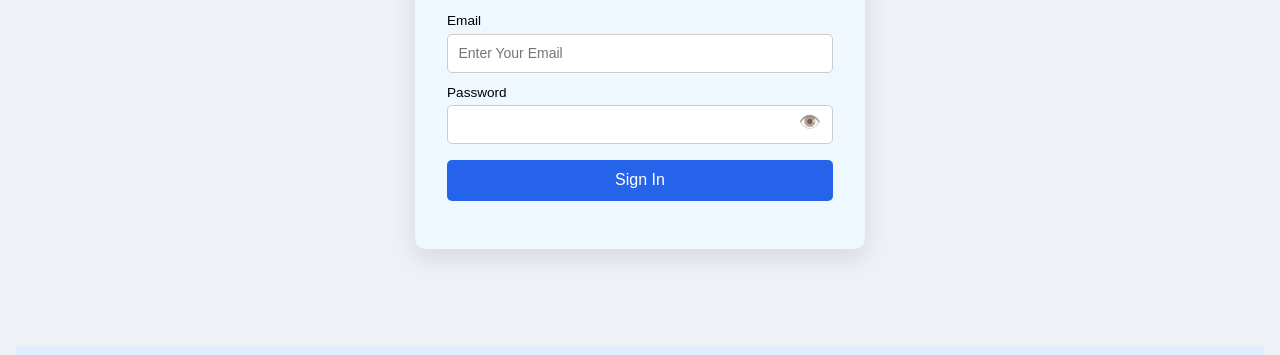
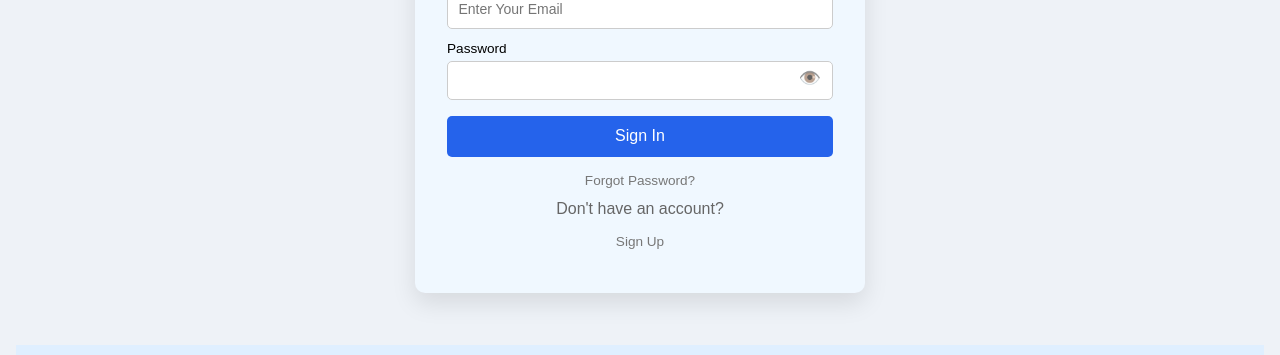
Before and after one commit to Thazu121/loginsignup, a plain HTML site: page index.html in a window 1280 px wide. Shown: the part 309-664 px from the top of the page. Drawn offline with Linux system fonts and the light colour scheme.

Commit message:
added the sigup link,forgot in index.html

```diff
--- a/index.html
+++ b/index.html
@@ -23,22 +23,40 @@
 
                 <form id="signIn">
                     <label for="email">Email</label>
-                    <input type="email" id="email" name="email" placeholder="Enter Your Email" autocomplete="username"
-                        required>
+                    <input
+                        type="email"
+                        id="email"
+                        name="email"
+                        placeholder="Enter Your Email"
+                        autocomplete="username"
+                        required
+                    >
 
                     <label for="loginPassword">Password</label>
                     <div class="password-wrapper">
-                        <input type="password" id="loginPassword" name="password" minlength="8"
-                            autocomplete="current-password" required>
+                        <input
+                            type="password"
+                            id="loginPassword"
+                            name="password"
+                            minlength="8"
+                            autocomplete="current-password"
+                            required
+                        >
                         <span class="eye-toggle">👁️</span>
                     </div>
 
                     <button type="submit" id="signInBtn">Sign In</button>
                     <p id="message" role="alert"></p>
                 </form>
+
+                <a href="#" id="forgotPassword" class="forgot">Forgot Password?</a>
+
+                <div id="link">
+                    <p>Don't have an account?</p>
+                    <a href="signup.html">Sign Up</a>
+                </div>
             </div>
         </section>
-
     </main>
 
     <footer>
--- a/style/index.css
+++ b/style/index.css
@@ -124,6 +124,11 @@ input:focus-visible {
     outline-offset: 2px;
 }
 
+#message {
+    font-size: 0.85rem;
+    text-align: center;
+    margin-top: 0.5rem;
+}
 .forgot, #link a {
     display: block;
     text-align: center;
@@ -137,11 +142,7 @@ input:focus-visible {
 .forgot:hover, #link a:hover {
     color: #2563eb;
 }
-#message {
-    font-size: 0.85rem;
-    text-align: center;
-    margin-top: 0.5rem;
-}
+
 footer {
     background-color: #dfefff;
     width: 100%;
```
